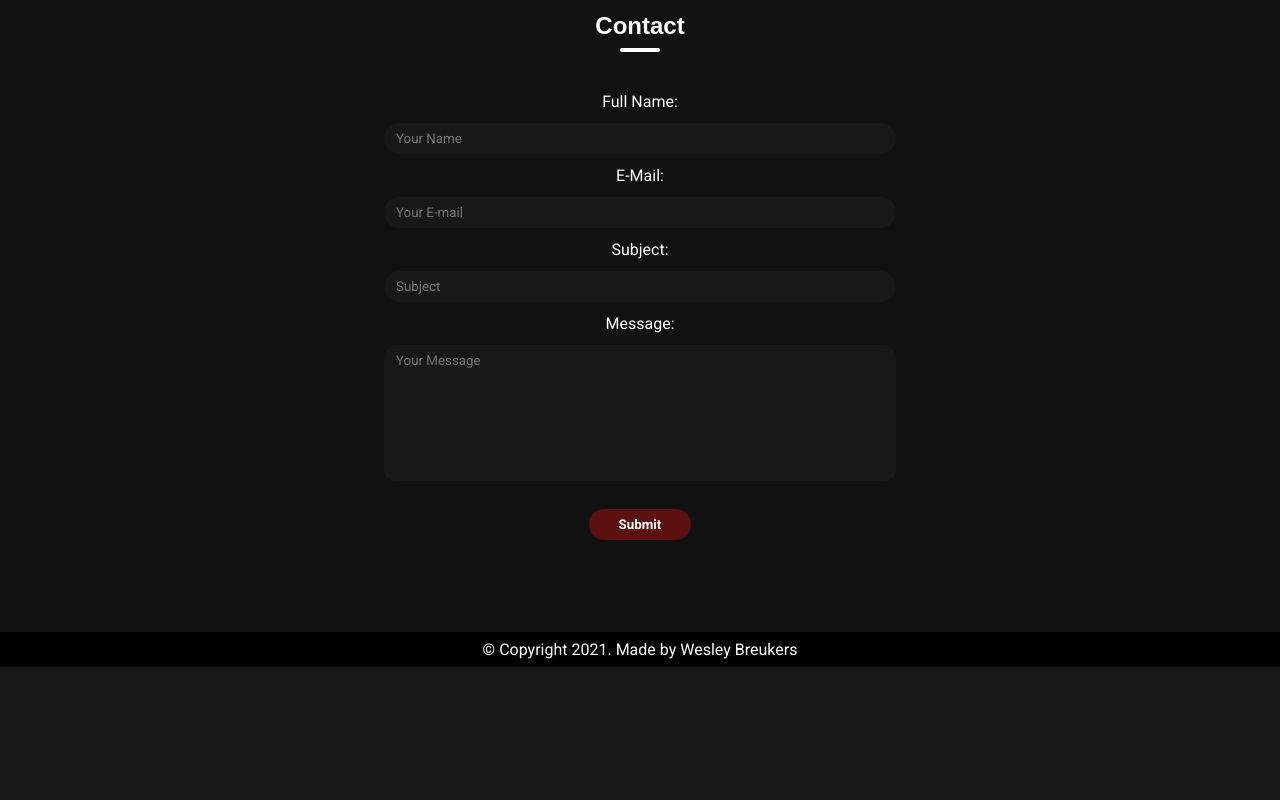
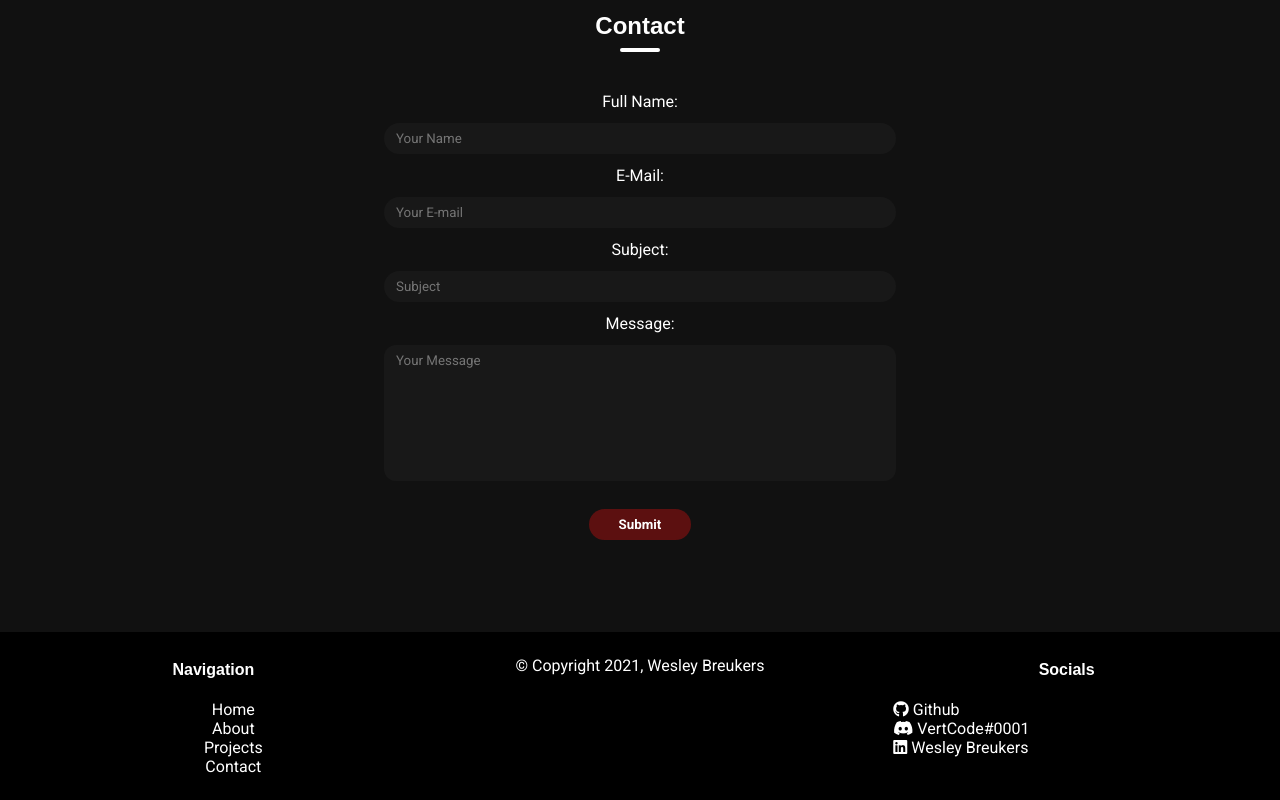
Before and after one commit to VertCode/Portfolio, a website: page public/index.html in a window 1280 px wide. Shown: the part 3396-4196 px from the top of the page. Before the commit the page ends 4063 px from the top, so only its background shows below. Drawn offline with nearby package versions, Linux system fonts and the light colour scheme.

Commit message:
Removed console.log from nav-bar.js Started working on footer.

```diff
--- a/public/index.html
+++ b/public/index.html
@@ -145,7 +145,36 @@
             </div>
         </section>
     </main>
-    <footer>&copy; Copyright 2021. Made by Wesley Breukers</footer>
+    <footer>
+        <div class="container">
+            <div class="row">
+                <div class="column-4">
+                    <div>
+                        <h4>Navigation</h4>
+                        <ul>
+                            <li><a href="#home-section">Home</a></li>
+                            <li><a href="#about-section">About</a></li>
+                            <li><a href="#projects-section">Projects</a></li>
+                            <li><a href="#contact-section">Contact</a></li>
+                        </ul>
+                    </div>
+                </div>
+                <div class="column-4">
+                    <p>&copy; Copyright 2021, Wesley Breukers</p>
+                </div>
+                <div class="column-4">
+                    <h4>Socials</h4>
+                    <div class="socials">
+                        <ul>
+                            <li><a href="https://github.com/VertCode"><i class="fab fa-github"></i>Github</a></li>
+                            <li><i class="fab fa-discord"></i>VertCode#0001</li>
+                            <li><a href="www.linkedin.com/in/wesleybreukers"><i class="fab fa-linkedin"></i>Wesley Breukers</a></li>
+                        </ul>
+                    </div>
+                </div>
+            </div>
+        </div>
+    </footer>
 
     <script src="https://ajax.googleapis.com/ajax/libs/jquery/3.5.1/jquery.min.js"></script>
     <script src="https://code.jquery.com/jquery-migrate-3.0.0.min.js"></script>
--- a/public/src/css/styles.css
+++ b/public/src/css/styles.css
@@ -388,8 +388,16 @@ div.contact-form textarea {
 footer {
     width: 100%;
     background: #000;
+    padding: 0.5rem 0;
     text-align: center;
-    padding: 0.5rem 0;
+}
+
+footer div.socials {
+    text-align: left;
+}
+
+footer div.socials i {
+    padding: 0 0.25rem 0 0;
 }
 
 /*
--- a/public/src/js/nav-bar.js
+++ b/public/src/js/nav-bar.js
@@ -42,7 +42,6 @@ function check() {
 
         for (let i = 0; i < menuItems.length; i++) {
             let menuItem = menuItems[i];
-            console.log(menuItem.attributes.href.value + ":" + id);
             if (menuItem.attributes.href.value.replace("#", "") === id)
                 menuItem.classList.add("active");
             else if (menuItem.classList.contains("active"))
```
